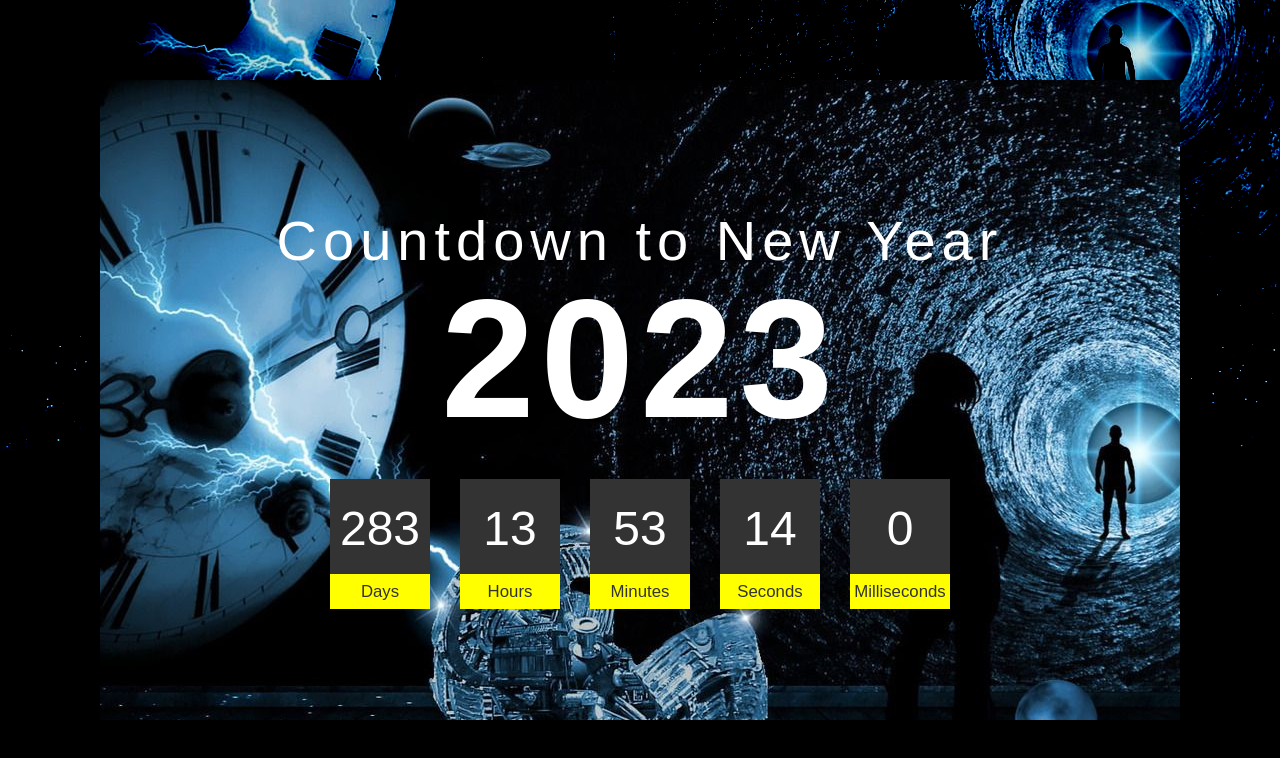
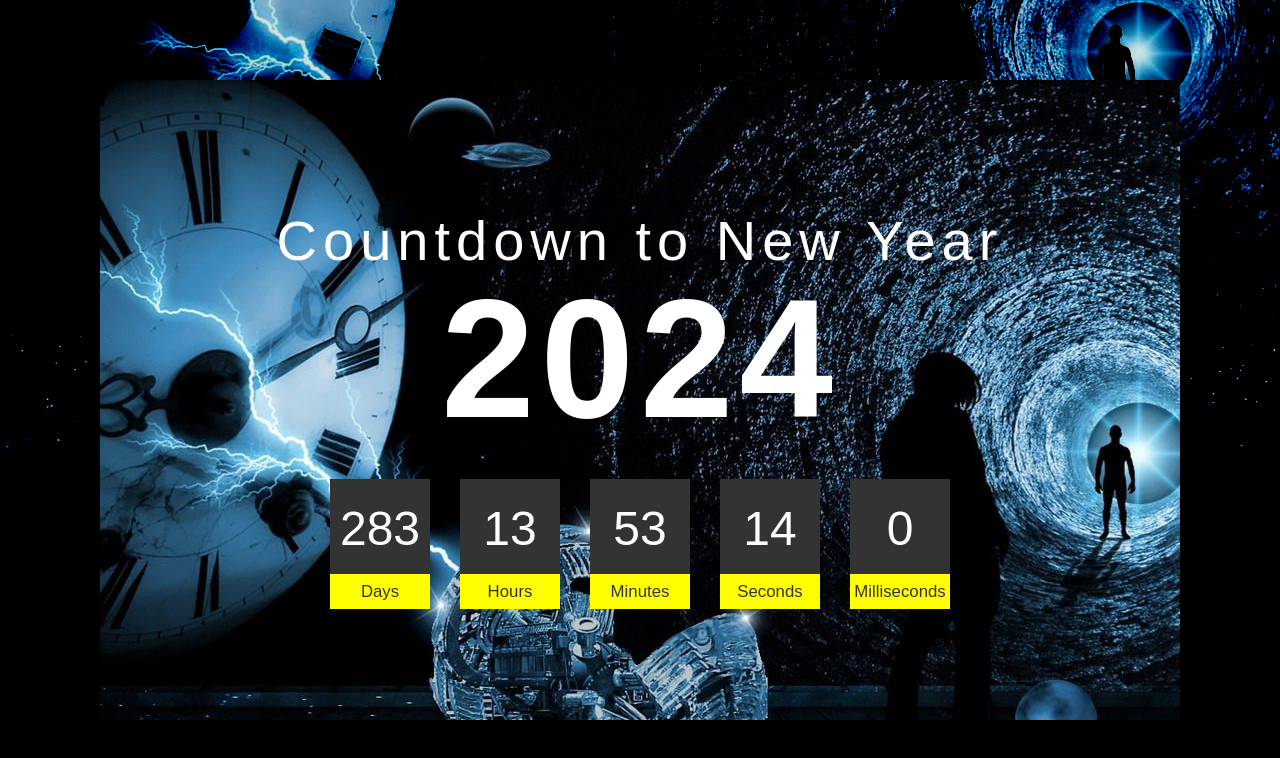
Before and after one commit to sarthakg043/newyear, a plain HTML site: page index.html in a window 1280 px wide. Drawn offline with Linux system fonts and the light colour scheme; a web font is replaced by a local one.

Commit message:
Updated for 2024

```diff
--- a/index.html
+++ b/index.html
@@ -7,7 +7,7 @@
 </head>
 <body>
 	<div class="container">
-		<h2>Countdown to New Year<span>2023</span></h2>
+		<h2>Countdown to New Year<span>2024</span></h2>
 		<div class="countdown">
 			<div id="day">N/A</div>
 			<div id="hour">N/A</div>
```
